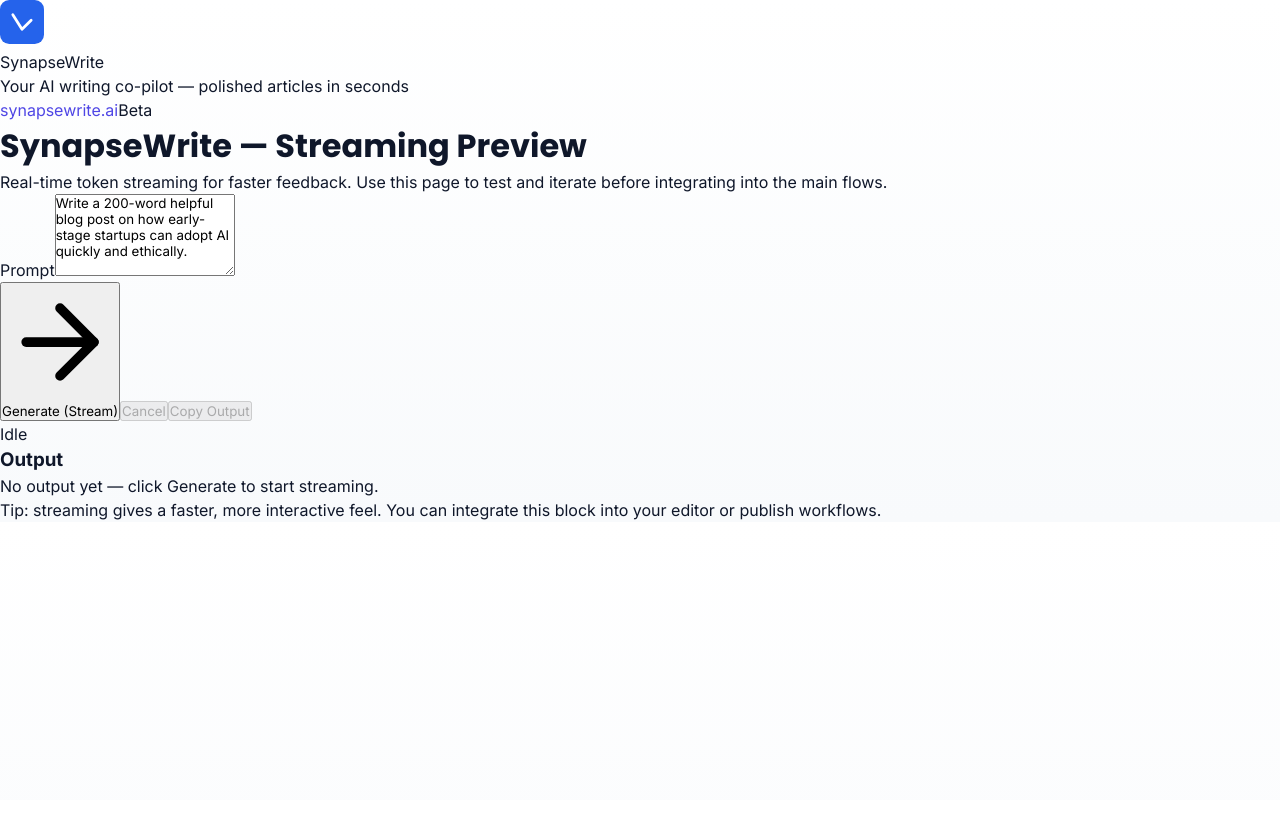
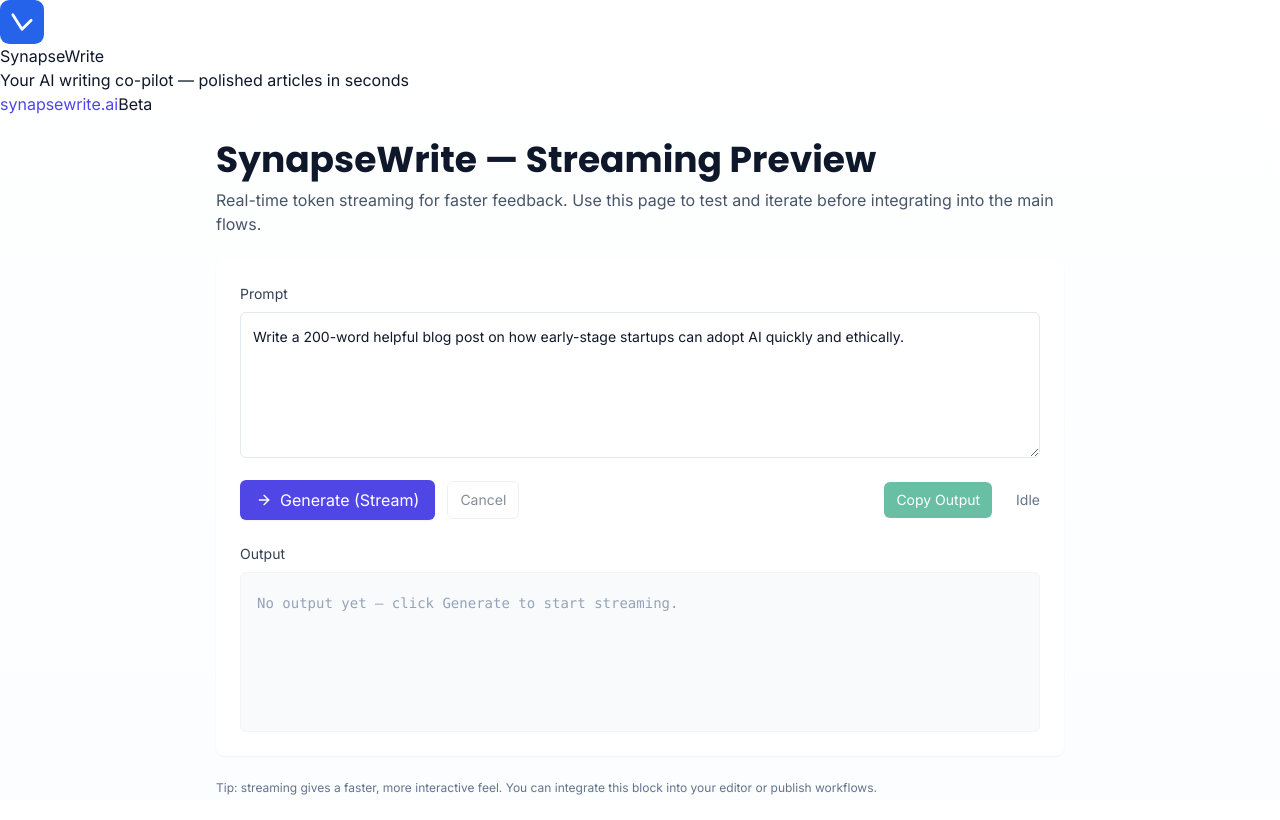
Before and after one commit to inpursuitsol/synapsewrite, a Next.js app: page /streaming in a window 1280 px wide. Built offline with nearby package versions, Linux system fonts and the light colour scheme.

Commit message:
Update globals.css

```diff
--- a/app/globals.css
+++ b/app/globals.css
@@ -1,56 +1,63 @@
-/* === Font imports === */
+/* app/globals.css
+   FULL file — paste/replace the existing file with this content
+*/
+
+/* 1) Fonts (Google) */
 @import url('https://fonts.googleapis.com/css2?family=Inter:wght@300;400;600;700;800&family=Poppins:wght@600;700&display=swap');
 
-/* === CSS variables === */
+/* 2) Tailwind directives (must be present for tailwind to work) */
+@tailwind base;
+@tailwind components;
+@tailwind utilities;
+
+/* 3) CSS variables & font setup */
 :root {
   --font-heading: "Poppins", Inter, system-ui, -apple-system, "Segoe UI", Roboto, "Helvetica Neue", Arial, sans-serif;
   --font-body: "Inter", system-ui, -apple-system, "Segoe UI", Roboto, "Helvetica Neue", Arial, sans-serif;
 
   --text-dark: #0f172a; /* slate-900 */
-  --text-light: #475569; /* slate-600 */
-  --bg-light: #f8fafc;  /* slate-50 */
-  --bg-white: #ffffff;
-  --brand: #4f46e5;     /* indigo-600 */
+  --text-muted: #64748b; /* slate-500 */
+  --bg-page: #fbfdff;    /* very light */
+  --brand: #4f46e5;      /* indigo-600 */
 }
 
-/* === Base reset === */
+/* 4) Base reset & sensible defaults */
 * {
-  margin: 0;
-  padding: 0;
   box-sizing: border-box;
 }
 
 html, body {
+  height: 100%;
+  margin: 0;
+  padding: 0;
   font-family: var(--font-body);
   -webkit-font-smoothing: antialiased;
   -moz-osx-font-smoothing: grayscale;
-  background: linear-gradient(180deg, var(--bg-white), var(--bg-light));
+  background: linear-gradient(180deg, #fff, var(--bg-page));
   color: var(--text-dark);
-  line-height: 1.5;
 }
 
-/* === Utilities === */
-.font-heading { font-family: var(--font-heading); }
-.font-body { font-family: var(--font-body); }
-
-/* Links */
-a {
-  color: var(--brand);
-  text-decoration: none;
-}
-a:hover {
-  text-decoration: underline;
+/* Ensure root scroll area uses bg */
+#__next, #root {
+  min-height: 100vh;
 }
 
-/* Forms */
-textarea, input {
+/* 5) Small utility classes (fallback if tailwind isn't applied immediately) */
+.font-heading { font-family: var(--font-heading) !important; }
+.font-body    { font-family: var(--font-body) !important; }
+
+/* Button baseline (Tailwind will override once loaded) */
+button {
   font-family: var(--font-body);
 }
 
-/* Buttons */
-button {
+/* Ensure forms inherit fonts */
+input, textarea, select, button {
   font-family: var(--font-body);
-  cursor: pointer;
 }
 
-/* === Keep space for any additional custom global rules below this line === */
+/* 6) Tiny visual helpers */
+a { color: var(--brand); text-decoration: none; }
+a:hover { text-decoration: underline; }
+
+/* 7) Add any additional custom global CSS below */
```
